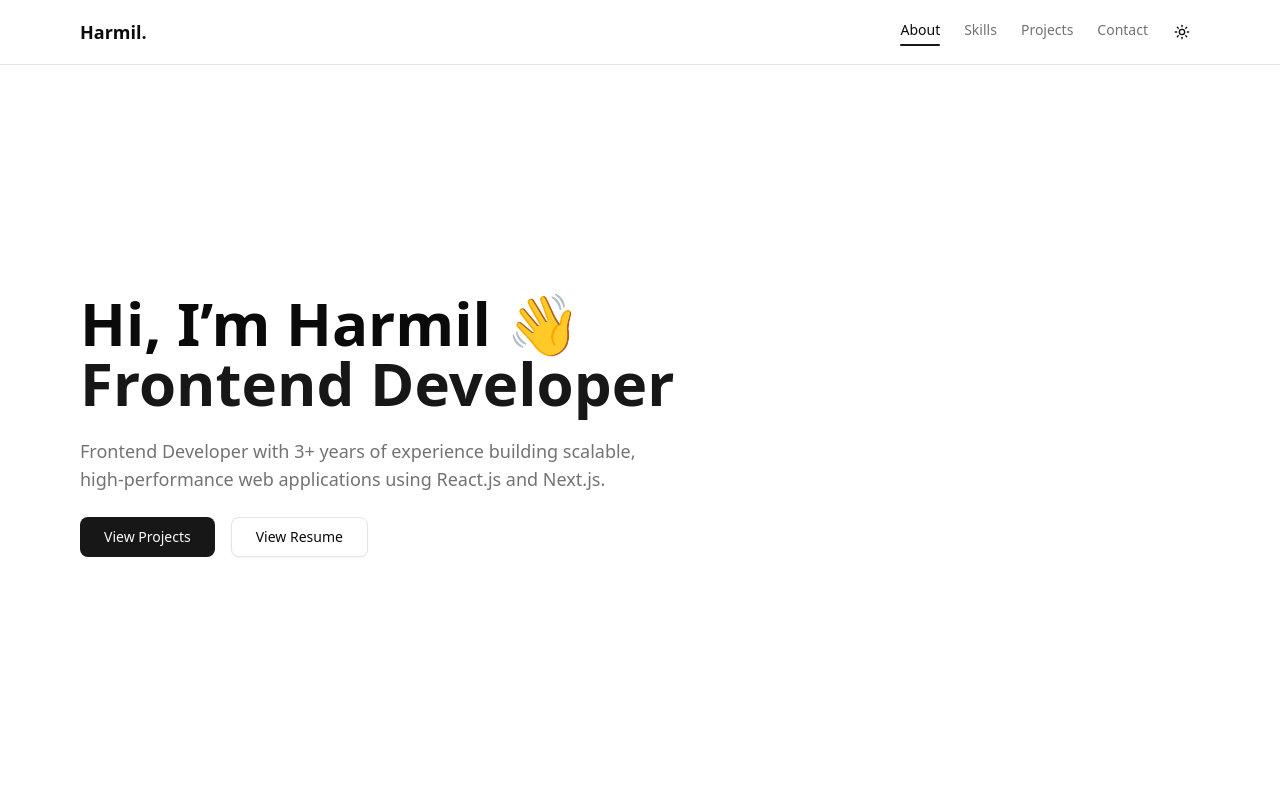
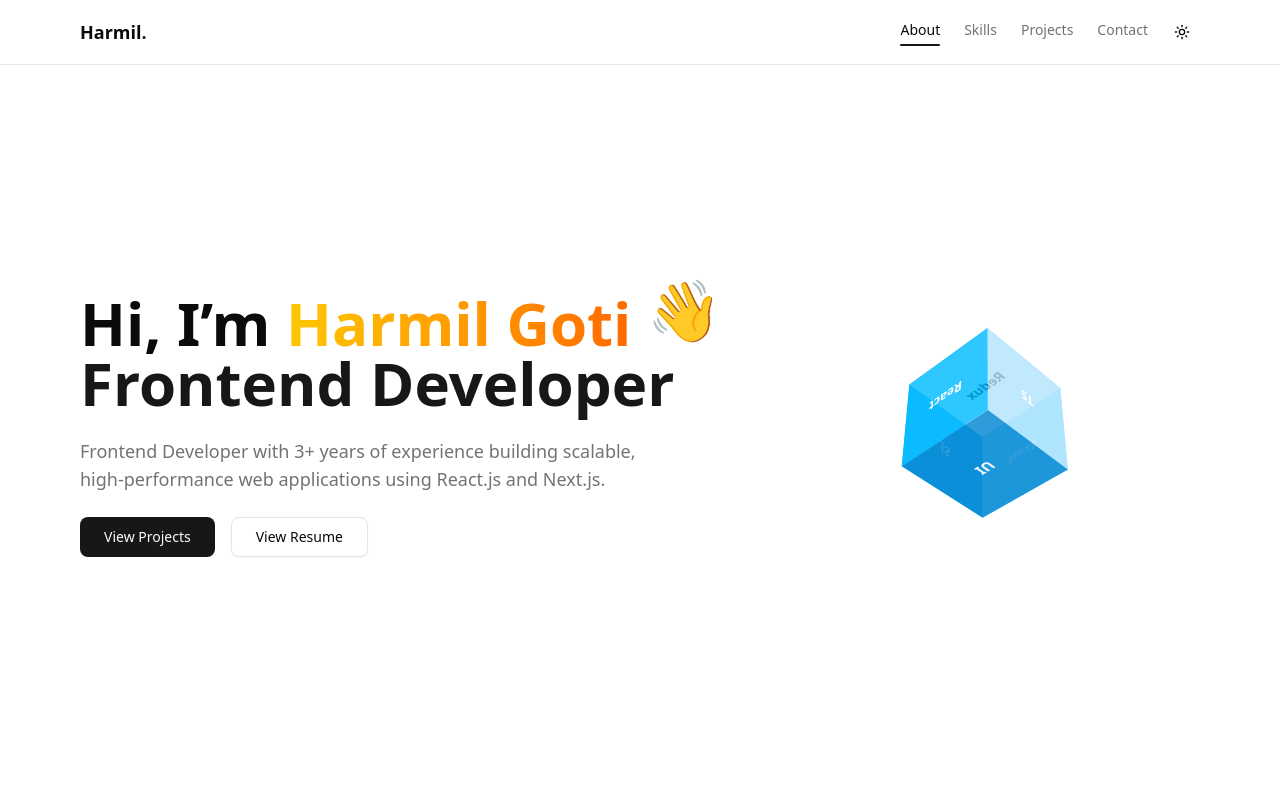
Before and after one commit to harmil007/my-portfolio, a Next.js app: page / in a window 1280 px wide. Shown: the top 800 px of the page. Built offline with nearby package versions, Linux system fonts and the light colour scheme.

Commit message:
Added cube animation and UI

```diff
--- a/components/sections/hero.tsx
+++ b/components/sections/hero.tsx
@@ -5,13 +5,19 @@ import { Button } from "@/components/ui/button";
 
 export default function Hero() {
   return (
-    <section className="flex min-h-[90vh] flex-col justify-center gap-6">
+    <section className="flex min-h-[90vh] flex-col items-center justify-between gap-12 md:flex-row">
+      <div className="flex flex-col gap-6">
         <motion.h1
           initial={{ opacity: 0, y: 20 }}
           animate={{ opacity: 1, y: 0 }}
-        className="text-4xl md:text-6xl font-bold"
+          transition={{ duration: 0.6 }}
+          className="text-4xl font-bold md:text-6xl"
         >
-        Hi, I’m Harmil 👋
+          Hi, I’m{" "}
+          <span className="inline-block bg-gradient-to-r from-yellow-400 to-orange-500 bg-clip-text text-transparent">
+            Harmil Goti
+          </span>{" "}
+          <span className="inline-block animate-bounce">👋</span>
           <span className="block text-primary">Frontend Developer</span>
         </motion.h1>
 
@@ -21,16 +27,52 @@ export default function Hero() {
         </p>
 
         <div className="flex gap-4">
-        <Button size="lg">
-          {" "}
+          <Button size="lg" asChild>
             <a href="#projects">View Projects</a>
           </Button>
-        <Button size="lg" variant="outline">
+          <Button size="lg" variant="outline" asChild>
             <a href="/Harmil_Goti_Resume.pdf" target="_blank">
               View Resume
             </a>
           </Button>
         </div>
+      </div>
+
+      <div className="relative size-28 [perspective:800px] m-auto">
+        <motion.div
+          className="absolute inset-0 [transform-style:preserve-3d]"
+          animate={{ rotateX: 360, rotateY: 360 }}
+          transition={{
+            repeat: Infinity,
+            duration: 10,
+            ease: "linear",
+          }}
+        >
+          <div className="absolute inset-0 flex items-center justify-center bg-sky-400/80 text-white font-semibold translate-z-14">
+            React
+          </div>
+
+          <div className="absolute inset-0 flex items-center justify-center bg-sky-300/80 text-white font-semibold -translate-z-14 rotate-y-180">
+            Next
+          </div>
+
+          <div className="absolute inset-0 flex items-center justify-center bg-sky-500/80 text-white font-semibold translate-x-14 rotate-y-90">
+            JS
+          </div>
+
+          <div className="absolute inset-0 flex items-center justify-center bg-sky-200/80 text-white font-semibold -translate-x-14 -rotate-y-90">
+            TS
+          </div>
+
+          <div className="absolute inset-0 flex items-center justify-center bg-sky-600/80 text-white font-semibold -translate-y-14 rotate-x-90">
+            UI
+          </div>
+
+          <div className="absolute inset-0 flex items-center justify-center bg-sky-100/80 text-black font-semibold translate-y-14 -rotate-x-90">
+            Redux
+          </div>
+        </motion.div>
+      </div>
     </section>
   );
 }
```
Lines whose indentation alone changed are shown as unchanged.
